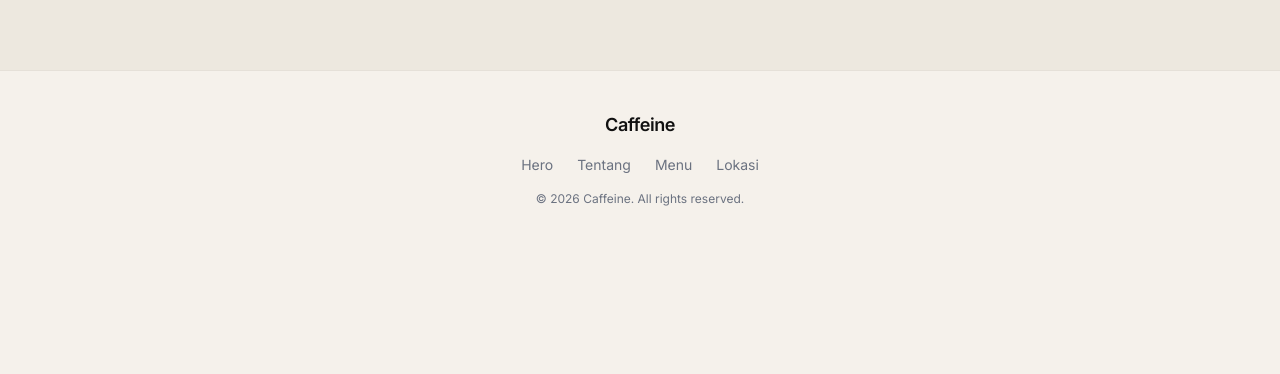
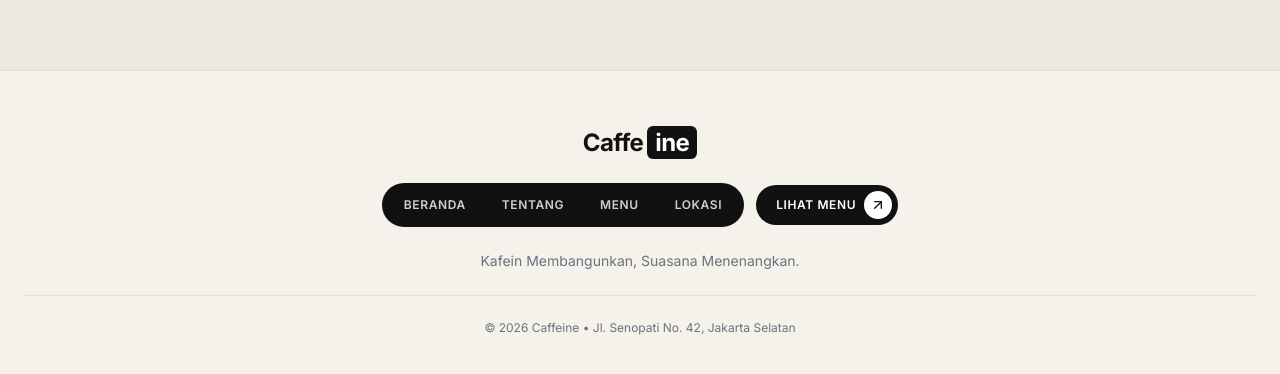
Before and after one commit to AlpinDnt/caffeine-cafe, a React (Vite) app: page / in a window 1280 px wide. Shown: the part 4054-4428 px from the top of the page. Before the commit the page ends 4301 px from the top, so only its background shows below. Built offline with nearby package versions, Linux system fonts and the light colour scheme.

Commit message:
feat: footer sinkron navbar (logo badge, pill hitam, CTA sama)

```diff
--- a/src/components/footer.tsx
+++ b/src/components/footer.tsx
@@ -1,19 +1,54 @@
+import { ArrowUpRight } from "lucide-react";
+
+const links = [
+  { href: "#hero", label: "Beranda" },
+  { href: "#tentang", label: "Tentang" },
+  { href: "#menu", label: "Menu" },
+  { href: "#lokasi", label: "Lokasi" },
+];
+
 export default function Footer() {
   return (
-    <footer className="border-t border-[#E5E0D8] bg-[#F5F1EB] px-6 py-10">
-      <div className="mx-auto flex max-w-7xl flex-col items-center gap-4 text-center">
-        <a href="#hero" className="text-lg font-semibold tracking-tight">
-          Caffeine
+    <footer className="border-t border-[#E5E0D8] bg-[#F5F1EB] px-6 py-14">
+      <div className="mx-auto flex max-w-7xl flex-col items-center gap-6 text-center">
+        <a
+          href="#hero"
+          className="text-2xl font-bold tracking-tight text-[#111111]"
+        >
+          Caffe
+          <span className="ml-1 rounded-md bg-[#111111] px-2 py-0.5 text-white">
+            ine
+          </span>
         </a>
-        <div className="flex gap-6 text-sm text-[#6B7280]">
-          <a href="#hero" className="hover:text-[#111111]">Hero</a>
-          <a href="#tentang" className="hover:text-[#111111]">Tentang</a>
-          <a href="#menu" className="hover:text-[#111111]">Menu</a>
-          <a href="#lokasi" className="hover:text-[#111111]">Lokasi</a>
+        <div className="flex flex-col items-center gap-3 md:flex-row">
+          <div className="flex items-center gap-1 rounded-full bg-[#111111] p-1.5">
+            {links.map((l) => (
+              <a
+                key={l.href}
+                href={l.href}
+                className="rounded-full px-4 py-2 text-xs font-semibold tracking-wider text-white/80 transition hover:bg-white/10 hover:text-white"
+              >
+                {l.label.toUpperCase()}
+              </a>
+            ))}
+          </div>
+          <a
+            href="#menu"
+            className="inline-flex items-center gap-2 rounded-full bg-[#111111] py-1.5 pl-5 pr-1.5 text-xs font-semibold tracking-wider text-white transition hover:opacity-90"
+          >
+            LIHAT MENU
+            <span className="flex h-7 w-7 items-center justify-center rounded-full bg-white text-[#111111]">
+              <ArrowUpRight className="h-4 w-4" />
+            </span>
+          </a>
         </div>
-        <p className="text-xs text-[#6B7280]">
-          © {new Date().getFullYear()} Caffeine. All rights reserved.
+        <p className="text-sm text-[#6B7280]">
+          Kafein Membangunkan, Suasana Menenangkan.
         </p>
+        <div className="w-full border-t border-[#E5E0D8] pt-6 text-xs text-[#6B7280]">
+          © {new Date().getFullYear()} Caffeine • Jl. Senopati No. 42, Jakarta
+          Selatan
+        </div>
       </div>
     </footer>
   );
```
